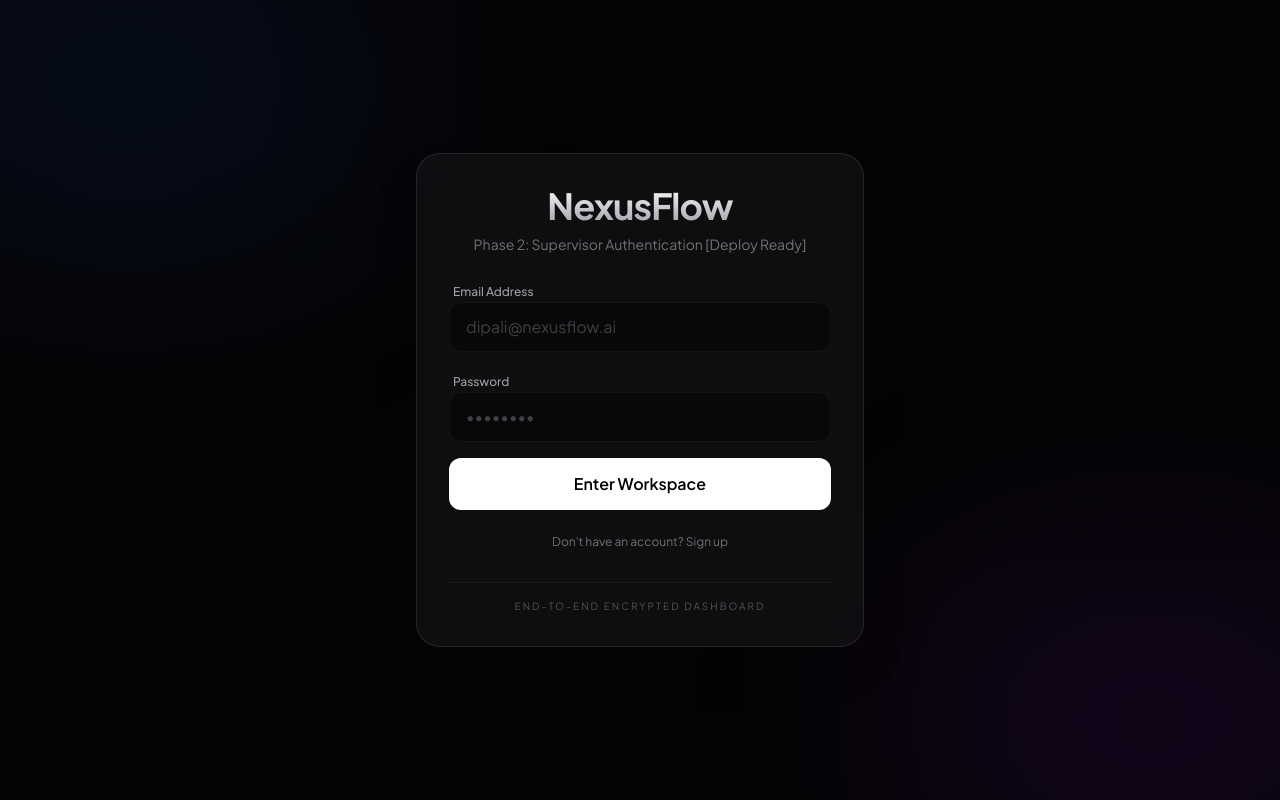
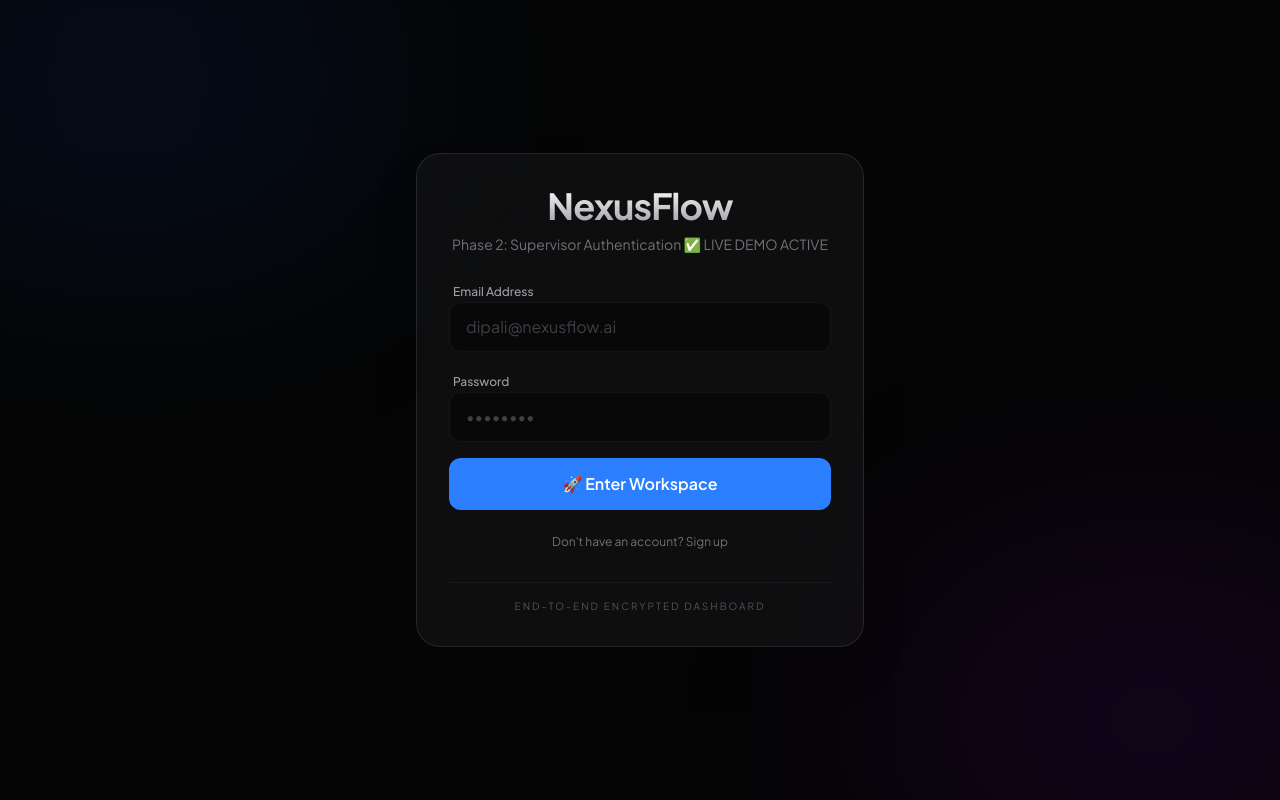
Before and after one commit to snapitjersey2375-bit/passive-income-application, a Next.js app in the folder apps/web/: page /login in a window 1280 px wide. Built offline with nearby package versions, Linux system fonts and the light colour scheme.

Commit message:
FORCE REBUILD: Make visible changes to ensure Vercel deployment - blue button, live demo indicator

```diff
--- a/apps/web/app/login/page.tsx
+++ b/apps/web/app/login/page.tsx
@@ -85,7 +85,7 @@ export default function LoginPage() {
                             NexusFlow
                         </h1>
                         <p className="text-zinc-500 text-sm">
-                            Phase 2: Supervisor Authentication [Deploy Ready]
+                            Phase 2: Supervisor Authentication ✅ LIVE DEMO ACTIVE
                         </p>
                     </div>
 
@@ -127,9 +127,9 @@ export default function LoginPage() {
                         <button
                             type="submit"
                             disabled={isLoading}
-                            className="w-full py-3.5 bg-white text-black font-semibold rounded-xl hover:bg-zinc-200 active:scale-[0.98] transition-all disabled:opacity-50 disabled:scale-100"
+                            className="w-full py-3.5 bg-blue-500 text-white font-semibold rounded-xl hover:bg-blue-600 active:scale-[0.98] transition-all disabled:opacity-50 disabled:scale-100"
                         >
-                            {isLoading ? "Authenticating..." : isSignup ? "Create Account" : "Enter Workspace"}
+                            {isLoading ? "Authenticating..." : isSignup ? "Create Account" : "🚀 Enter Workspace"}
                         </button>
 
                         <button
```
